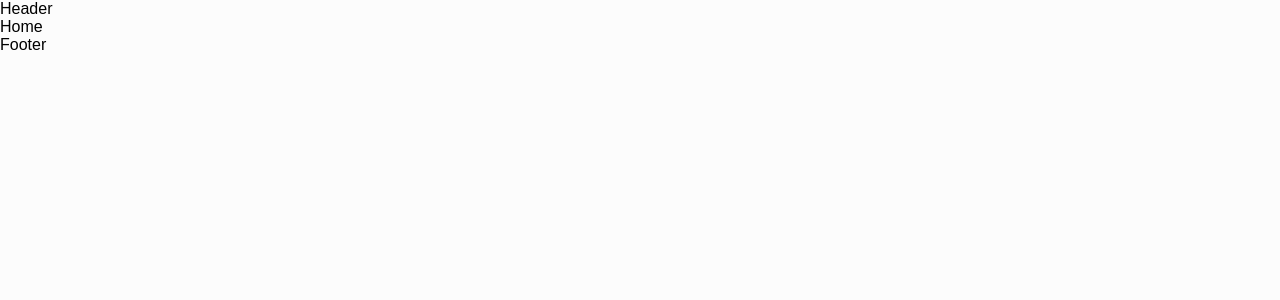
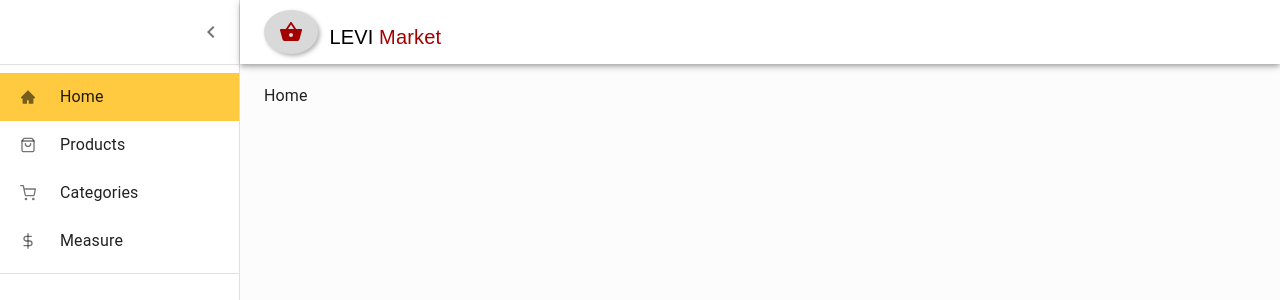
Before and after one commit to a7mad1112/Point-of-sale-system, a React (Create React App) app: page / in a window 1280 px wide. Shown: the top 300 px of the page. Built offline with nearby package versions, Linux system fonts and the light colour scheme.

Commit message:
sidebar done

```diff
--- a/package.json
+++ b/package.json
@@ -3,6 +3,10 @@
   "version": "0.1.0",
   "private": true,
   "dependencies": {
+    "@emotion/react": "^11.11.1",
+    "@emotion/styled": "^11.11.0",
+    "@mui/icons-material": "^5.11.16",
+    "@mui/material": "^5.13.5",
     "@testing-library/jest-dom": "^5.16.5",
     "@testing-library/react": "^13.4.0",
     "@testing-library/user-event": "^13.5.0",
@@ -12,6 +16,7 @@
     "@types/react-dom": "^18.2.5",
     "react": "^18.2.0",
     "react-dom": "^18.2.0",
+    "react-icons": "^4.9.0",
     "react-router-dom": "^6.13.0",
     "react-scripts": "5.0.1",
     "typescript": "^4.9.5",
--- a/src/Components/Header/Header.tsx
+++ /dev/null
@@ -1,8 +0,0 @@
-
-const Header = () => {
-  return (
-    <div>Header</div>
-  )
-}
-
-export default Header
--- /dev/null
+++ b/src/Components/SideBar/SideBar.tsx
@@ -0,0 +1,225 @@
+import * as React from "react";
+import { styled, useTheme, Theme, CSSObject } from "@mui/material/styles";
+import Box from "@mui/material/Box";
+import MuiDrawer from "@mui/material/Drawer";
+import MuiAppBar, { AppBarProps as MuiAppBarProps } from "@mui/material/AppBar";
+import Toolbar from "@mui/material/Toolbar";
+import List from "@mui/material/List";
+import CssBaseline from "@mui/material/CssBaseline";
+import Divider from "@mui/material/Divider";
+import IconButton from "@mui/material/IconButton";
+import MenuIcon from "@mui/icons-material/Menu";
+import ChevronLeftIcon from "@mui/icons-material/ChevronLeft";
+import ChevronRightIcon from "@mui/icons-material/ChevronRight";
+import ListItem from "@mui/material/ListItem";
+import ListItemButton from "@mui/material/ListItemButton";
+import ListItemIcon from "@mui/material/ListItemIcon";
+import ListItemText from "@mui/material/ListItemText";
+import Logo from "../logo/Logo";
+import { useNavigate, Link } from "react-router-dom";
+import { AiFillHome } from "react-icons/ai";
+import { FiShoppingBag, FiShoppingCart } from "react-icons/fi";
+import { FiDollarSign } from "react-icons/fi";
+import { useLocation } from 'react-router-dom';
+const drawerWidth = 240;
+
+const openedMixin = (theme: Theme): CSSObject => ({
+  width: drawerWidth,
+  transition: theme.transitions.create("width", {
+    easing: theme.transitions.easing.sharp,
+    duration: theme.transitions.duration.enteringScreen,
+  }),
+  overflowX: "hidden",
+});
+
+const closedMixin = (theme: Theme): CSSObject => ({
+  transition: theme.transitions.create("width", {
+    easing: theme.transitions.easing.sharp,
+    duration: theme.transitions.duration.leavingScreen,
+  }),
+  overflowX: "hidden",
+  width: `calc(${theme.spacing(7)} + 1px)`,
+  [theme.breakpoints.up("sm")]: {
+    width: `calc(${theme.spacing(8)} + 1px)`,
+  },
+});
+
+const DrawerHeader = styled("div")(({ theme }) => ({
+  display: "flex",
+  alignItems: "center",
+  justifyContent: "flex-end",
+  padding: theme.spacing(0, 1),
+  // necessary for content to be below app bar
+  ...theme.mixins.toolbar,
+}));
+
+interface AppBarProps extends MuiAppBarProps {
+  open?: boolean;
+}
+
+const AppBar = styled(MuiAppBar, {
+  shouldForwardProp: (prop) => prop !== "open",
+})<AppBarProps>(({ theme, open }) => ({
+  zIndex: theme.zIndex.drawer + 1,
+  transition: theme.transitions.create(["width", "margin"], {
+    easing: theme.transitions.easing.sharp,
+    duration: theme.transitions.duration.leavingScreen,
+  }),
+  ...(open && {
+    marginLeft: drawerWidth,
+    width: `calc(100% - ${drawerWidth}px)`,
+    transition: theme.transitions.create(["width", "margin"], {
+      easing: theme.transitions.easing.sharp,
+      duration: theme.transitions.duration.enteringScreen,
+    }),
+  }),
+}));
+
+const Drawer = styled(MuiDrawer, {
+  shouldForwardProp: (prop) => prop !== "open",
+})(({ theme, open }) => ({
+  width: drawerWidth,
+  flexShrink: 0,
+  whiteSpace: "nowrap",
+  boxSizing: "border-box",
+  ...(open && {
+    ...openedMixin(theme),
+    "& .MuiDrawer-paper": openedMixin(theme),
+  }),
+  ...(!open && {
+    ...closedMixin(theme),
+    "& .MuiDrawer-paper": closedMixin(theme),
+  }),
+}));
+
+interface SideBarProps {
+  children: React.ReactNode;
+}
+
+export default function SideBar({ children }: SideBarProps) {
+  const theme = useTheme();
+  const [open, setOpen] = React.useState(true);
+  const location = useLocation();
+
+  const handleDrawerOpen = () => {
+    setOpen(true);
+  };
+
+  const handleDrawerClose = () => {
+    setOpen(false);
+  };
+
+  const links = [
+    {
+      text: "Home",
+      path: "/",
+      icon: <AiFillHome />,
+    },
+    {
+      text: "Products",
+      path: "/products",
+      icon: <FiShoppingBag />,
+    },
+    {
+      text: "Categories",
+      path: "/categories",
+      icon: <FiShoppingCart />,
+    },
+    {
+      text: "Measure",
+      path: "/measure",
+      icon: <FiDollarSign />,
+    },
+  ];
+
+  const navigate = useNavigate();
+  const [activeItem, setActiveItem] = React.useState(0); // Index of the active item
+
+  // if user refresh the page then the active item will the default
+  // so we need to set it to the active from the path
+  React.useEffect(() => {
+    const activeIndex = links.findIndex((item) => item.path === location.pathname);
+    setActiveItem(activeIndex !== -1 ? activeIndex : 0);
+  }, [location.pathname]);
+  return (
+    <Box sx={{ display: "flex" }}>
+      <CssBaseline />
+      <AppBar position="fixed" open={open} sx={{ backgroundColor: "#fff" }}>
+        <Toolbar>
+          <IconButton
+            color="default"
+            aria-label="open drawer"
+            onClick={handleDrawerOpen}
+            edge="start"
+            sx={{
+              marginRight: 5,
+              ...(open && { display: "none" }),
+            }}
+          >
+            <MenuIcon />
+          </IconButton>
+          <Logo />
+        </Toolbar>
+      </AppBar>
+
+      <Drawer variant="permanent" open={open}>
+        <DrawerHeader>
+          <IconButton onClick={handleDrawerClose}>
+            {theme.direction === "rtl" ? (
+              <ChevronRightIcon />
+            ) : (
+              <ChevronLeftIcon />
+            )}
+          </IconButton>
+        </DrawerHeader>
+        <Divider />
+        <List>
+          {links.map((item, index) => (
+            <ListItem
+              disablePadding
+              sx={{
+                display: "block",
+                backgroundColor: activeItem === index ? "#FFCA40" : "inherit",
+                fontWeight: "bold",
+              }}
+              key={item.path}
+              onClick={() => {
+                navigate(item.path);
+                setActiveItem(index);
+              }}
+            >
+              <ListItemButton
+                sx={{
+                  minHeight: 48,
+                  justifyContent: open ? "initial" : "center",
+                  px: 2.5,
+                }}
+              >
+                <ListItemIcon
+                  sx={{
+                    minWidth: 0,
+                    mr: open ? 3 : "auto",
+                    justifyContent: "center",
+                  }}
+                >
+                  {item.icon}
+                </ListItemIcon>
+                <ListItemText
+                  primary={item.text}
+                  sx={{ opacity: open ? 1 : 0 }}
+                />
+              </ListItemButton>
+            </ListItem>
+          ))}
+        </List>
+
+
+        <Divider />
+      </Drawer>
+      <Box component="main" sx={{ flexGrow: 1, p: 3 }}>
+        <div style={{ padding: "30px" }}></div>
+        {children}
+      </Box>
+    </Box>
+  );
+}
--- /dev/null
+++ b/src/Components/SideBar/side-bar.css
@@ -0,0 +1,3 @@
+.active_menu {
+  background-color: red !important;
+}
--- /dev/null
+++ b/src/Components/logo/Logo.tsx
@@ -0,0 +1,28 @@
+import ShoppingBasketIcon from "@mui/icons-material/ShoppingBasket";
+import Typography from "@mui/material/Typography";
+
+const Logo = () => {
+  return (
+    <Typography variant="h6" sx={{ color: "var(--black-color)" }}>
+      <span
+        className="logo-icon"
+        style={{
+          color: "var(--red-color)",
+          padding: "10px 15px",
+          backgroundColor: "var(--gray-color)",
+          borderRadius: "50%",
+          boxShadow: "2px 2px 4px rgba(0, 0, 0, 0.3)",
+          display: "inline-flex",
+          alignItems: "center",
+          justifyContent: "center",
+          fontSize: "35px",
+        }}
+      >
+        <ShoppingBasketIcon />
+      </span>
+      &nbsp;&nbsp;LEVI <span style={{ color: "var(--red-color)" }}>Market</span>
+    </Typography>
+  );
+};
+
+export default Logo;
--- a/src/Layout/Layout.tsx
+++ b/src/Layout/Layout.tsx
@@ -1,13 +1,15 @@
 import Footer from "../Components/Footer/Footer";
-import Header from "../Components/Header/Header";
+import SideBar from "../Components/SideBar/SideBar";
 import { Routers } from "../Routes/Routers";
+import Box from "@mui/material/Box";
 
 const Layout = () => {
   return (
     <>
-      <Header />
-      <Routers />
-      <Footer />
+      <SideBar>
+        <Routers />
+      </SideBar>
+      {/* <Footer /> */}
     </>
   );
 };
```
Also changed, not shown: 1 other file (tests, documents, lock files or other folders).
